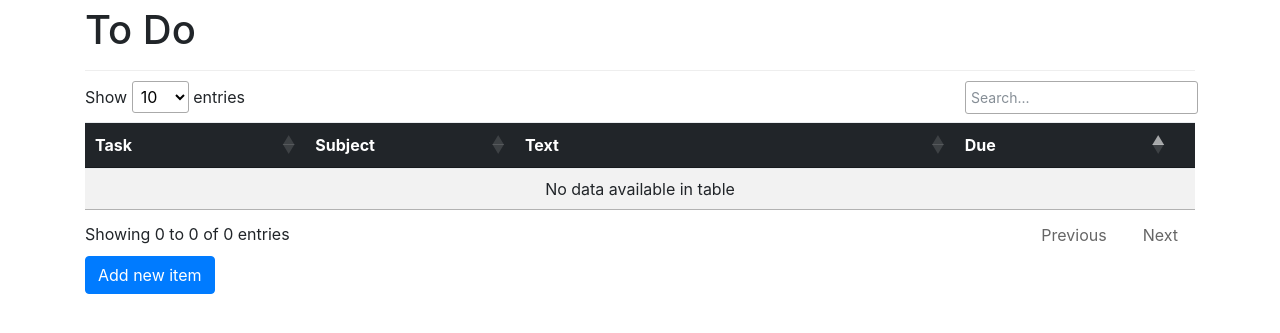
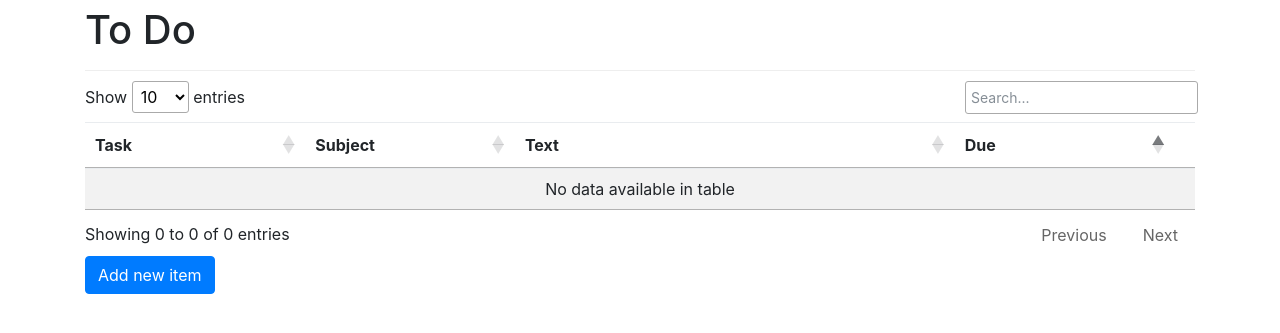
Before and after one commit to william-fan/cs4920-copy, a Flask app: template templates/todo.html in a window 1280 px wide. Shown: the part 62-395 px from the top of the page. Run offline with Flask 2, Linux system fonts and the light colour scheme; the template is opened without the code that fills it, so the values that code supplies are empty; some libraries are stand-ins or nearby versions.

Commit message:
Change table header colour

```diff
--- a/templates/publicevents.html
+++ b/templates/publicevents.html
@@ -8,7 +8,7 @@ Events
 {% block content %}
 <link rel="stylesheet" type="text/css" href="https://cdn.datatables.net/1.10.16/css/jquery.dataTables.min.css">
 <table id='events' class="table table-striped table-hover">
-  <thead class="thead-inverse">
+  <thead class="thead">
     <tr>
       <th width="20%">Title</th>
       <th width="40%">Description</th>
--- a/templates/todo.html
+++ b/templates/todo.html
@@ -8,7 +8,7 @@ To Do
 {% block content %}
 <link rel="stylesheet" type="text/css" href="https://cdn.datatables.net/1.10.16/css/jquery.dataTables.min.css">
 <table id='todotable' class="table table-striped table-hover">
-  <thead class="thead-inverse">
+  <thead class="thead">
     <tr>
       <th width="20%">Task</th>
       <th width="19%">Subject</th>
```
